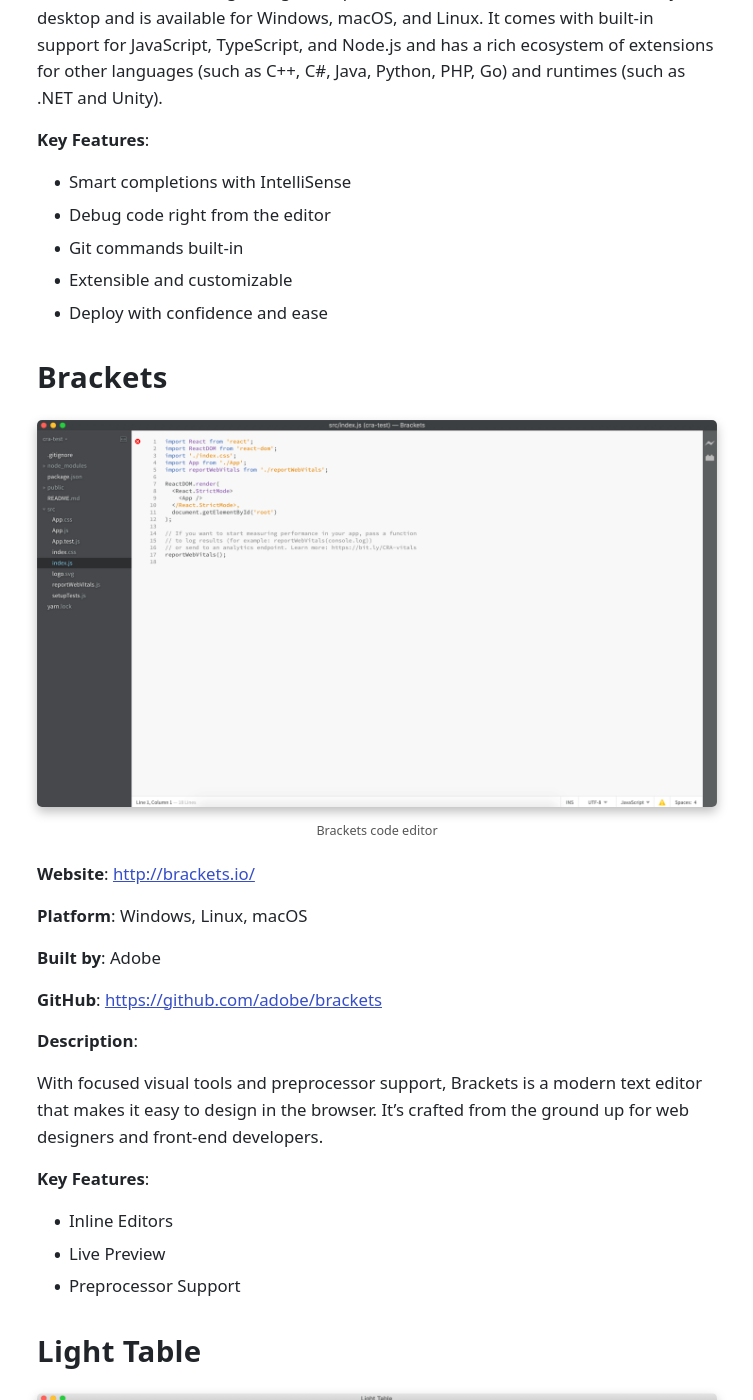
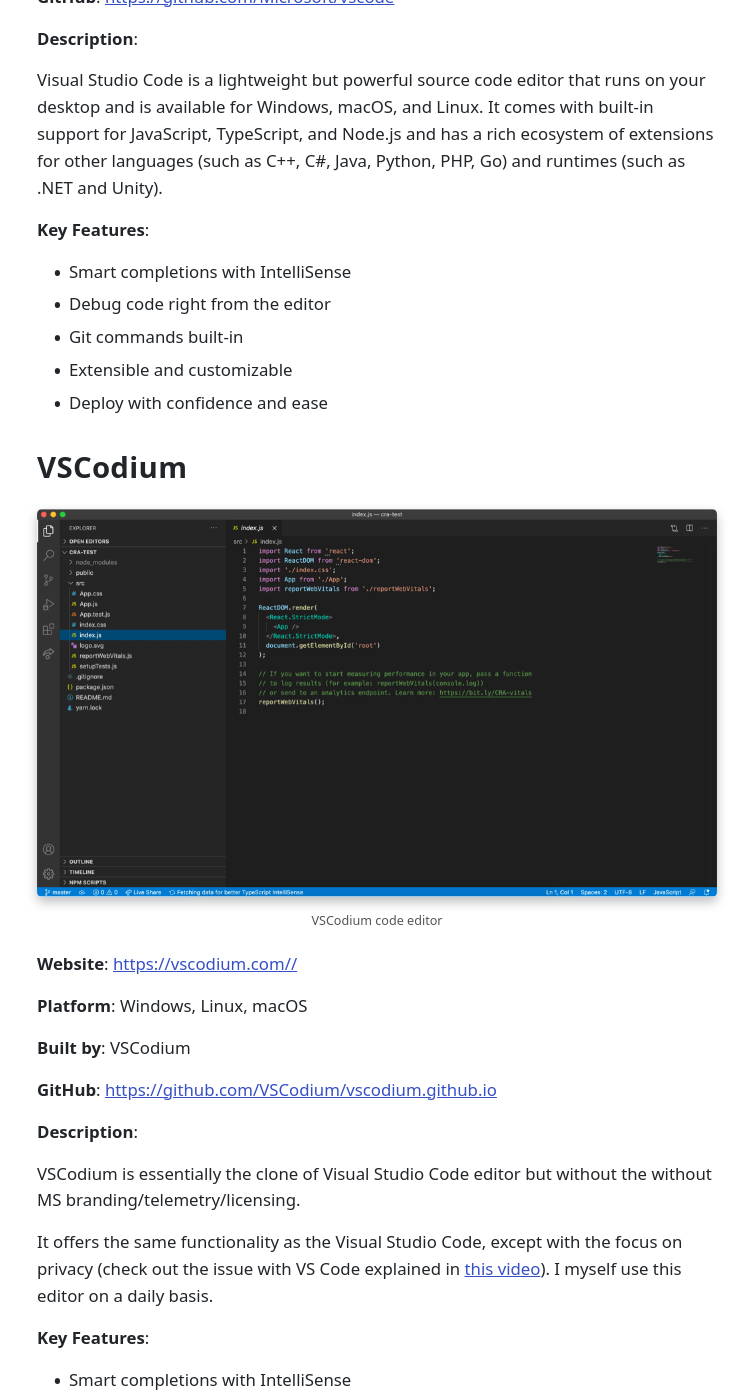
Before and after one commit to nikitahl/dev-blog, a Jekyll site: the page built from _posts/2020/12/2020-12-15-best-free-code-editors-list-for-web-developers.md, in a window 1280 px wide and 1400 px high, scrolled down 5103 px. Shown: the whole window, without its empty margins (263-1016 px from the left). Built offline with Jekyll 4.4.1, drawn with Linux system fonts in a browser that asks for light colours; comment, search, counter and statistics services are not loaded; some of the changed text lies outside the part shown.

Commit message:
Update article

```diff
--- a/_posts/2020/12/2020-12-15-best-free-code-editors-list-for-web-developers.md
+++ b/_posts/2020/12/2020-12-15-best-free-code-editors-list-for-web-developers.md
@@ -53,6 +52,13 @@
       <td data-label="Built by">Microsoft</td>
       <td data-label="Is Open Source">Yes</td>
       <td data-label="GitHub"><a href="https://github.com/Microsoft/vscode" class=" externalLink" target="_blank" rel="noopener ">https://github.com/Microsoft/vscode</a></td>
+    </tr>
+    <tr>
+      <td data-label="Name"><a href="#vscodium">VSCodium</a></td>
+      <td data-label="Platform">Windows, Linux, macOS</td>
+      <td data-label="Built by">VSCodium</td>
+      <td data-label="Is Open Source">Yes</td>
+      <td data-label="GitHub"><a href="https://github.com/VSCodium/vscodium.github.io" class=" externalLink" target="_blank" rel="noopener ">https://github.com/VSCodium/vscodium.github.io</a></td>
     </tr>
     <tr>
       <td data-label="Name"><a href="#brackets">Brackets</a></td>
@@ -190,6 +196,35 @@
 **Description**:
 
 Visual Studio Code is a lightweight but powerful source code editor that runs on your desktop and is available for Windows, macOS, and Linux. It comes with built-in support for JavaScript, TypeScript, and Node.js and has a rich ecosystem of extensions for other languages (such as C++, C#, Java, Python, PHP, Go) and runtimes (such as .NET and Unity).
+
+**Key Features**:
+
+* Smart completions with IntelliSense
+* Debug code right from the editor
+* Git commands built-in
+* Extensible and customizable
+* Deploy with confidence and ease
+
+## VSCodium
+
+<figure>
+  <img class="shadow" src="/images/code-editors/vscode.png" alt="VSCodium code editor" loading="lazy">
+  <figcaption>VSCodium code editor</figcaption>
+</figure>
+
+**Website**: <https://vscodium.com//>
+
+**Platform**: Windows, Linux, macOS
+
+**Built by**: VSCodium
+
+**GitHub**: <https://github.com/VSCodium/vscodium.github.io>
+
+**Description**:
+
+VSCodium is essentially the clone of Visual Studio Code editor but without the without MS branding/telemetry/licensing.
+
+It offers the same functionality as the Visual Studio Code, except with the focus on privacy (check out the issue with VS Code explained in [this video](https://youtu.be/iq6hbY_fzYg?si=nl-eBZFvDSgygKPE){:target="_blank"}). I myself use this editor on a daily basis.
 
 **Key Features**:
 
```
Also changed, not shown: other parts of _posts/2020/12/2020-12-15-best-free-code-editors-list-for-web-developers.md (+3 -4 lines).
